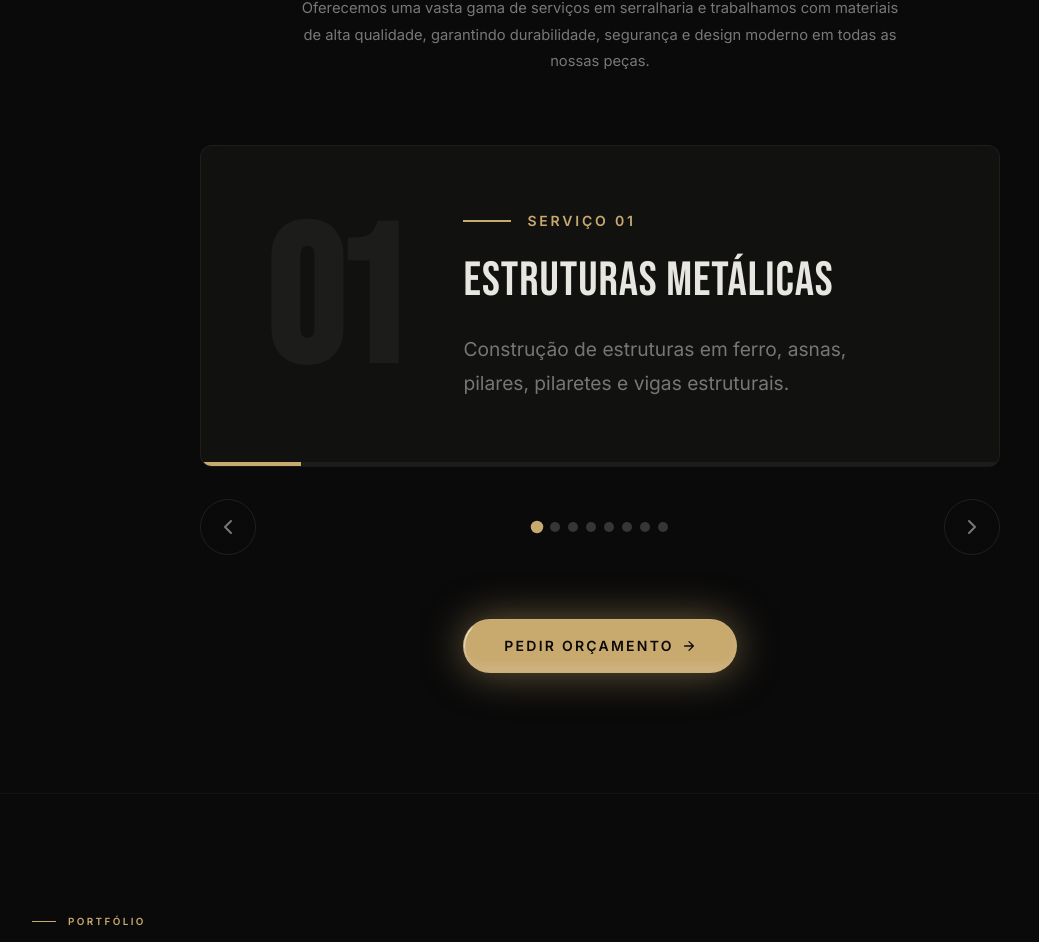
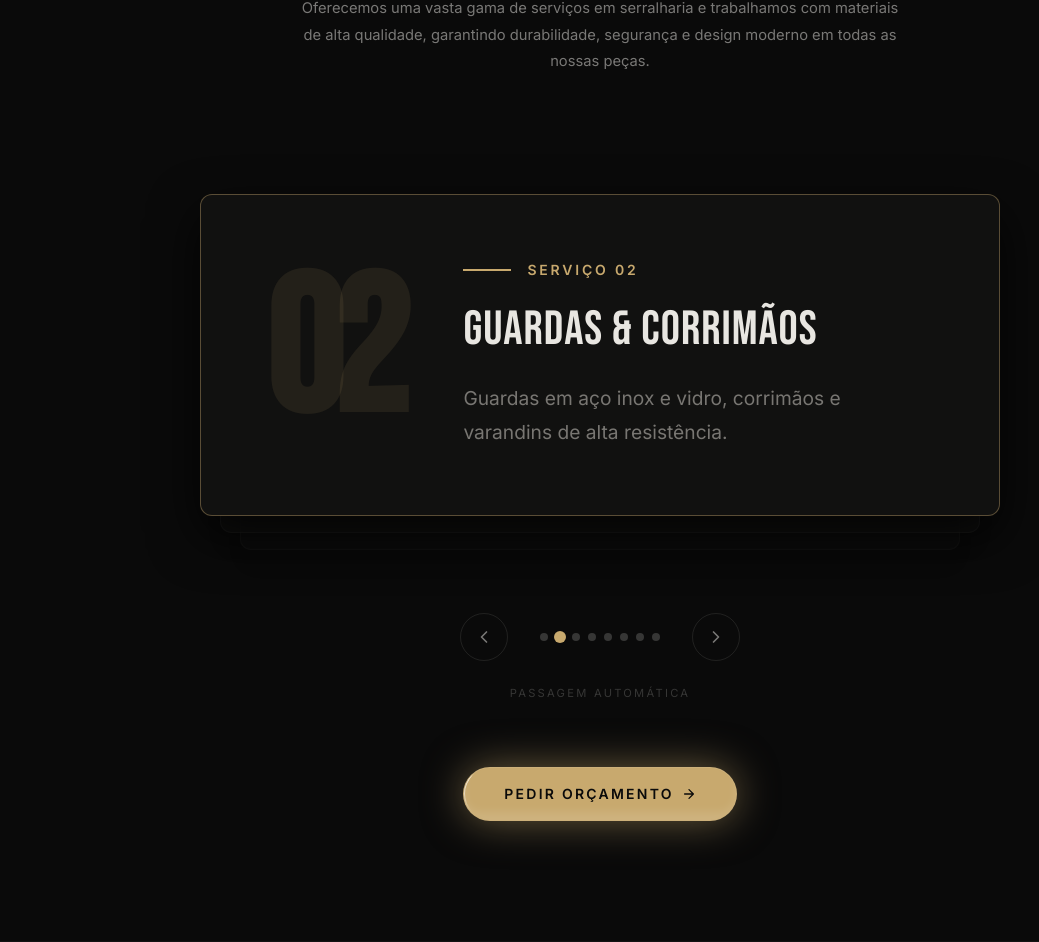
Before and after one commit to mendesrui19/Rino_Seralharia_Website, a React (Vite) app: page / in a window 1280 px wide. Shown: the part 2194-3136 px from the top of the page, without its empty margins (40-1079 px from the left). Built offline with nearby package versions, Linux system fonts and the light colour scheme.

Commit message:
Rewrite Services section as a 3D Card Stack with Autoplay

```diff
--- a/src/components/sections/Services.tsx
+++ b/src/components/sections/Services.tsx
@@ -1,4 +1,4 @@
-import { useState } from "react";
+import { useState, useEffect } from "react";
 import { motion, AnimatePresence } from "framer-motion";
 import { ShimmerButton } from "../ui/shimmer-button";
 import { ChevronLeft, ChevronRight } from "lucide-react";
@@ -14,52 +14,28 @@ const services = [
   { num: "08", name: "Fabrico & Reparação", desc: "Preparação, montagem e reparação de todos os tipos de estruturas metálicas." },
 ];
 
+// Number of cards visible in the stack at once
+const VISIBLE_CARDS = 3;
+
 export function Services() {
   const [activeIndex, setActiveIndex] = useState(0);
-  const [direction, setDirection] = useState(1);
+  const [isHovered, setIsHovered] = useState(false);
+
+  // Autoplay logic
+  useEffect(() => {
+    if (isHovered) return;
+    const interval = setInterval(() => {
+      setActiveIndex((prev) => (prev + 1) % services.length);
+    }, 4000);
+    return () => clearInterval(interval);
+  }, [isHovered]);
 
   const nextService = () => {
-    setDirection(1);
     setActiveIndex((prev) => (prev + 1) % services.length);
   };
 
   const prevService = () => {
-    setDirection(-1);
     setActiveIndex((prev) => (prev - 1 + services.length) % services.length);
-  };
-
-  // The Slash animation variants
-  const slashVariants = {
-    initial: (dir: number) => ({
-      clipPath: dir > 0
-        ? "polygon(100% 0, 100% 0, 100% 100%, 100% 100%)" // start from right closed
-        : "polygon(0 0, 0 0, 0 100%, 0 100%)", // start from left closed
-      opacity: 0,
-      scale: 0.95,
-      filter: "brightness(2) contrast(1.5)"
-    }),
-    animate: {
-      clipPath: "polygon(0 0, 100% 0, 100% 100%, 0% 100%)", // fully open
-      opacity: 1,
-      scale: 1,
-      filter: "brightness(1) contrast(1)",
-      transition: {
-        duration: 0.8,
-        ease: [0.76, 0, 0.24, 1] as any,
-      }
-    },
-    exit: (dir: number) => ({
-      clipPath: dir > 0
-        ? "polygon(0 0, 0 0, -20% 100%, -20% 100%)" // slash left
-        : "polygon(120% 0, 120% 0, 100% 100%, 100% 100%)", // slash right
-      opacity: 0,
-      scale: 1.05,
-      filter: "brightness(0.5)",
-      transition: {
-        duration: 0.6,
-        ease: [0.76, 0, 0.24, 1] as any
-      }
-    })
   };
 
   return (
@@ -85,85 +61,105 @@ export function Services() {
           </p>
         </motion.div>
 
-        {/* Book / Interactive Panel */}
-        <div className="relative max-w-[800px] mx-auto min-h-[400px]">
+        {/* 3D Card Stack */}
+        <div
+          className="relative max-w-[800px] mx-auto min-h-[420px] flex items-center justify-center"
+          onMouseEnter={() => setIsHovered(true)}
+          onMouseLeave={() => setIsHovered(false)}
+        >
+          <AnimatePresence mode="popLayout">
+            {services.map((service, index) => {
+              // Calculate distance from active index
+              let offset = (index - activeIndex + services.length) % services.length;
 
-          <AnimatePresence custom={direction} mode="popLayout">
+              // Only render the visible cards to save performance
+              if (offset > VISIBLE_CARDS && offset !== services.length - 1) return null;
+
+              // If it's the last card animating out, it might temporarily have offset like services.length - 1
+              // We treat it as offset -1 for animation purposes if needed, but framer-motion AnimatePresence handles exits
+
+              const isFront = offset === 0;
+
+              return (
                 <motion.div
-              key={activeIndex}
-              custom={direction}
-              variants={slashVariants}
-              initial="initial"
-              animate="animate"
-              exit="exit"
-              className="w-full bg-bg-sec border border-white/[0.06] rounded-xl p-10 md:p-16 relative overflow-hidden group shadow-[0_0_50px_rgba(0,0,0,0.5)]"
+                  key={service.num}
+                  layout
+                  initial={{
+                    opacity: 0,
+                    y: 100,
+                    scale: 0.9
+                  }}
+                  animate={{
+                    opacity: offset >= VISIBLE_CARDS ? 0 : 1 - (offset * 0.25),
+                    y: offset * 25, // push down slightly
+                    scale: 1 - (offset * 0.05), // shrink slightly
+                    zIndex: services.length - offset,
+                  }}
+                  exit={{
+                    opacity: 0,
+                    y: -100, // float away upwards
+                    scale: 1.1,
+                    filter: "blur(10px)",
+                    transition: { duration: 0.4 }
+                  }}
+                  transition={{
+                    duration: 0.6,
+                    ease: [0.32, 0.72, 0, 1]
+                  }}
+                  className={`absolute w-full bg-bg-sec border ${isFront ? 'border-accent/40 shadow-[0_20px_50px_rgba(0,0,0,0.8)]' : 'border-white/[0.06] shadow-xl'} rounded-xl p-10 md:p-16 overflow-hidden`}
                 >
-              {/* Slash overlay effect that flashes quickly during transition */}
-              <motion.div
-                initial={{ opacity: 1, x: direction > 0 ? "100%" : "-100%", skewX: -20 }}
-                animate={{ opacity: 0, x: direction > 0 ? "-100%" : "100%", skewX: -20 }}
-                transition={{ duration: 0.8, ease: "circOut" }}
-                className="absolute inset-0 w-[50%] bg-gradient-to-r from-transparent via-accent/30 to-transparent pointer-events-none z-0"
-              />
-
                   <div className="relative z-10 flex flex-col md:flex-row items-start md:items-center gap-8 md:gap-16">
 
                     {/* Left side: Big Number */}
                     <div className="flex-shrink-0">
-                  <span className="font-display text-[8rem] md:text-[12rem] leading-none text-white/5 font-bold tracking-tighter select-none">
-                    {services[activeIndex].num}
+                      <span className={`font-display text-[8rem] md:text-[12rem] leading-none font-bold tracking-tighter select-none transition-colors duration-500 ${isFront ? 'text-accent/10' : 'text-white/5'}`}>
+                        {service.num}
                       </span>
                     </div>
 
                     {/* Right side: Content */}
                     <div className="flex-1">
                       <div className="flex items-center gap-4 mb-6">
-                    <div className="h-[2px] w-12 bg-accent"></div>
-                    <span className="text-accent text-sm tracking-[0.2em] uppercase font-bold">Serviço {services[activeIndex].num}</span>
+                        <div className={`h-[2px] w-12 ${isFront ? 'bg-accent' : 'bg-white/20'}`}></div>
+                        <span className={`${isFront ? 'text-accent' : 'text-white/40'} text-sm tracking-[0.2em] uppercase font-bold transition-colors duration-500`}>
+                          Serviço {service.num}
+                        </span>
                       </div>
 
-                  <h3 className="font-display text-3xl md:text-5xl tracking-[0.02em] mb-6 text-white leading-[1.1]">
-                    {services[activeIndex].name}
+                      <h3 className={`font-display text-3xl md:text-5xl tracking-[0.02em] mb-6 leading-[1.1] transition-colors duration-500 ${isFront ? 'text-white' : 'text-white/60'}`}>
+                        {service.name}
                       </h3>
 
-                  <p className="text-[1.1rem] md:text-[1.2rem] text-dim leading-[1.8] max-w-[400px]">
-                    {services[activeIndex].desc}
+                      <p className={`text-[1.1rem] md:text-[1.2rem] leading-[1.8] max-w-[400px] transition-colors duration-500 ${isFront ? 'text-dim' : 'text-white/30'}`}>
+                        {service.desc}
                       </p>
                     </div>
 
                   </div>
-
-              {/* Progress Bar inside card */}
-              <div className="absolute bottom-0 left-0 right-0 h-1 bg-white/5">
-                <motion.div
-                  initial={{ width: 0 }}
-                  animate={{ width: `${((activeIndex + 1) / services.length) * 100}%` }}
-                  transition={{ duration: 0.5 }}
-                  className="h-full bg-accent"
-                />
+                </motion.div>
+              );
+            })}
+          </AnimatePresence>
         </div>
-            </motion.div>
-          </AnimatePresence>
 
         {/* Controls */}
-          <div className="flex items-center justify-between mt-8 relative z-20">
+        <div className="flex flex-col items-center mt-12 relative z-20">
+
+          <div className="flex items-center gap-8 mb-6">
             <button
               onClick={prevService}
-              className="w-14 h-14 rounded-full border border-white/10 flex items-center justify-center text-white/50 hover:text-accent hover:border-accent/50 hover:bg-accent/10 transition-all duration-300 backdrop-blur-sm"
+              className="w-12 h-12 rounded-full border border-white/10 flex items-center justify-center text-white/50 hover:text-accent hover:border-accent/50 hover:bg-accent/10 transition-all duration-300"
               aria-label="Serviço Anterior"
             >
-              <ChevronLeft className="w-6 h-6" />
+              <ChevronLeft className="w-5 h-5" />
             </button>
 
             <div className="flex gap-2">
               {services.map((_, idx) => (
                 <button
                   key={idx}
-                  onClick={() => {
-                    setDirection(idx > activeIndex ? 1 : -1);
-                    setActiveIndex(idx);
-                  }}
-                  className={`w-2.5 h-2.5 rounded-full transition-all duration-300 ${idx === activeIndex ? "bg-accent scale-125" : "bg-white/20 hover:bg-white/50"}`}
+                  onClick={() => setActiveIndex(idx)}
+                  className={`w-2 h-2 rounded-full transition-all duration-500 ${idx === activeIndex ? "bg-accent scale-150" : "bg-white/20 hover:bg-white/50"}`}
                   aria-label={`Ir para serviço ${idx + 1}`}
                 />
               ))}
@@ -171,13 +167,16 @@ export function Services() {
 
             <button
               onClick={nextService}
-              className="w-14 h-14 rounded-full border border-white/10 flex items-center justify-center text-white/50 hover:text-accent hover:border-accent/50 hover:bg-accent/10 transition-all duration-300 backdrop-blur-sm"
+              className="w-12 h-12 rounded-full border border-white/10 flex items-center justify-center text-white/50 hover:text-accent hover:border-accent/50 hover:bg-accent/10 transition-all duration-300"
               aria-label="Próximo Serviço"
             >
-              <ChevronRight className="w-6 h-6" />
+              <ChevronRight className="w-5 h-5" />
             </button>
           </div>
 
+          <div className="text-[0.7rem] uppercase tracking-[0.2em] text-white/20">
+            {isHovered ? "Pausado para leitura" : "Passagem Automática"}
+          </div>
         </div>
 
         {/* CTA */}
```
Lines whose indentation alone changed are shown as unchanged.
